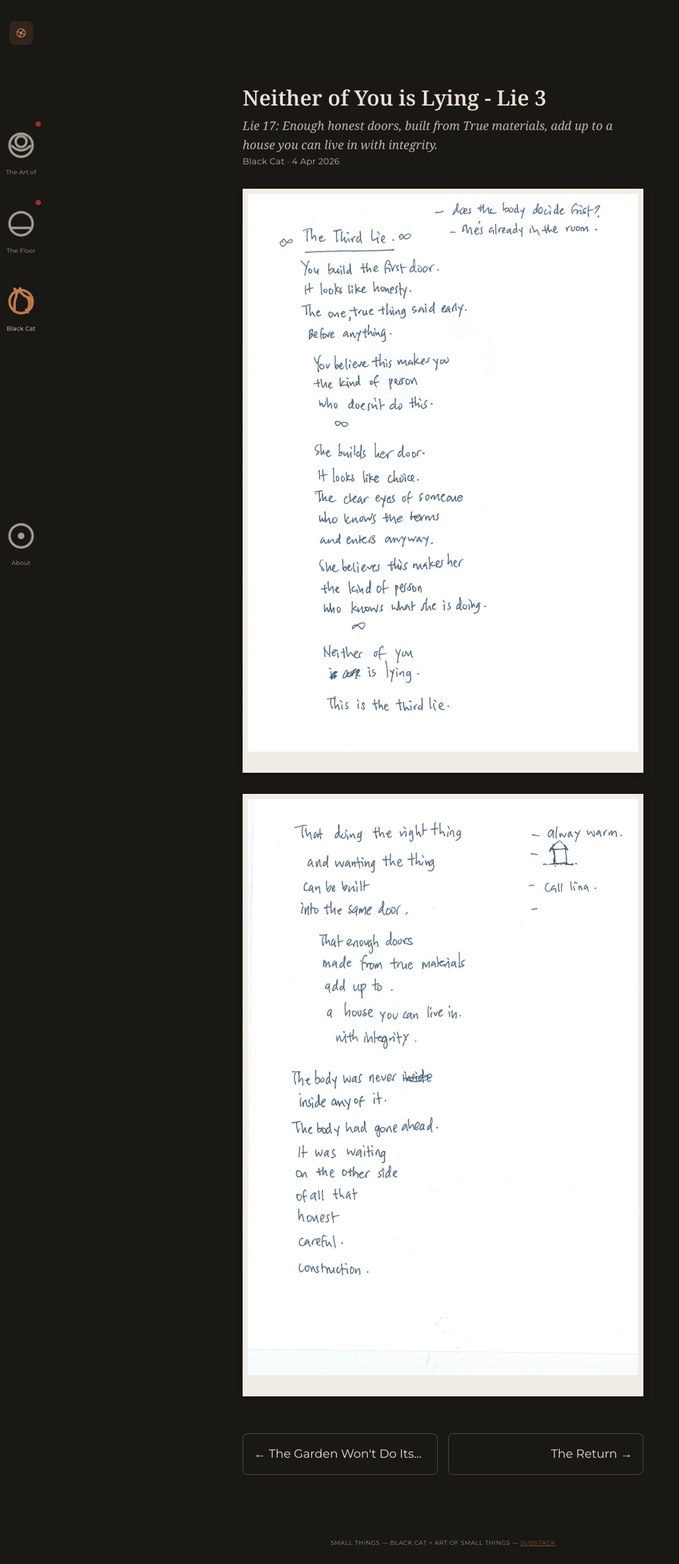
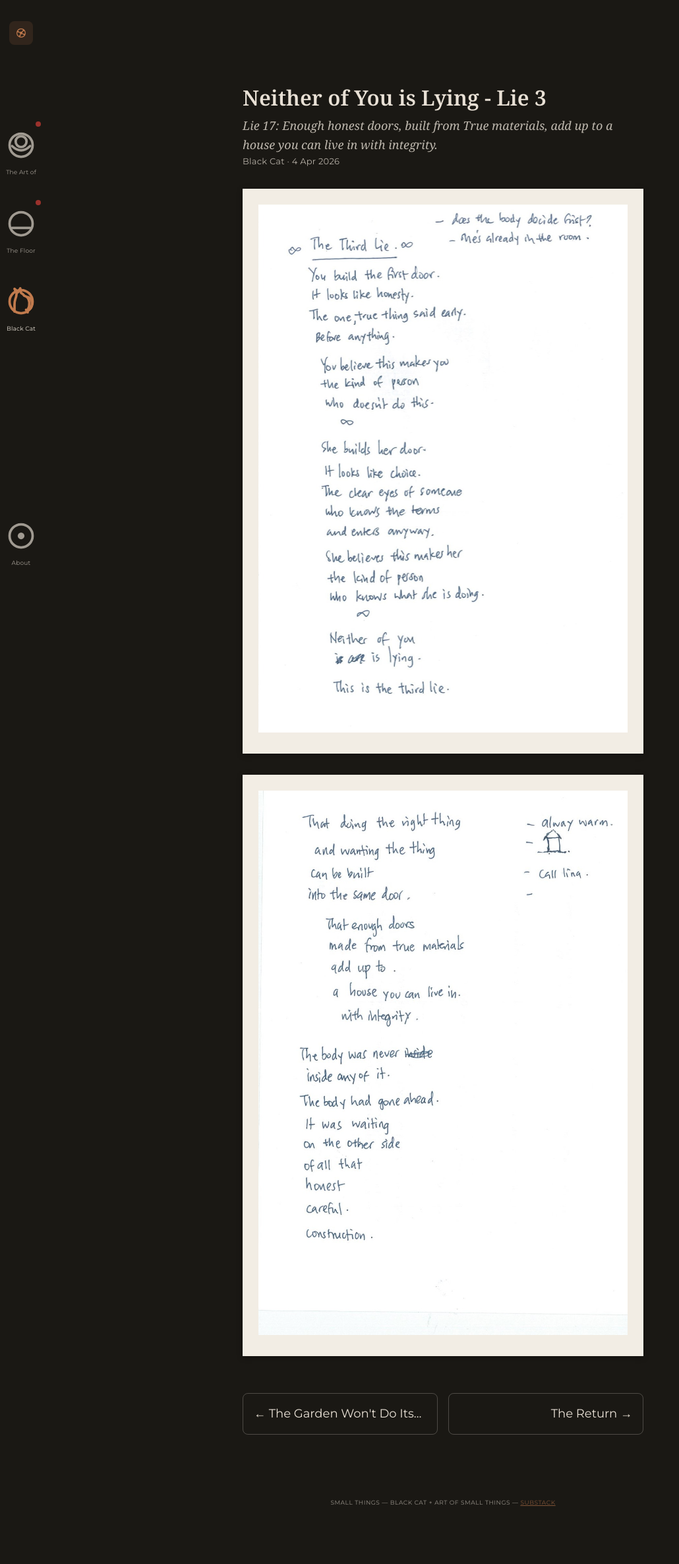
Before and after one commit to 2pix/small-things, a Jekyll site: the page built from _posts/2026-04-04-neither-of-you-is-lying-lie-3.md, in a window 1280 px wide. Shown: the whole page at 66% size, without its empty margins (0-1030 px from the left). Built offline with Jekyll 4.4.1, drawn with Linux system fonts in a browser that asks for light colours; after the commit the page ends 2309 px from its top, so only the background shows below that.

Commit message:
Triple polaroid frame's top/left/right margin — was reading too thin

```diff
--- a/assets/css/style.css
+++ b/assets/css/style.css
@@ -177,7 +177,7 @@ a {
 .post-image {
   margin: var(--space-4) 0;
   background: #f2ede4;
-  padding: var(--space-1) var(--space-1) var(--space-4);
+  padding: var(--space-3) var(--space-3) var(--space-4);
   box-shadow: 0 2px 8px rgba(0, 0, 0, 0.35);
 }
 
```
